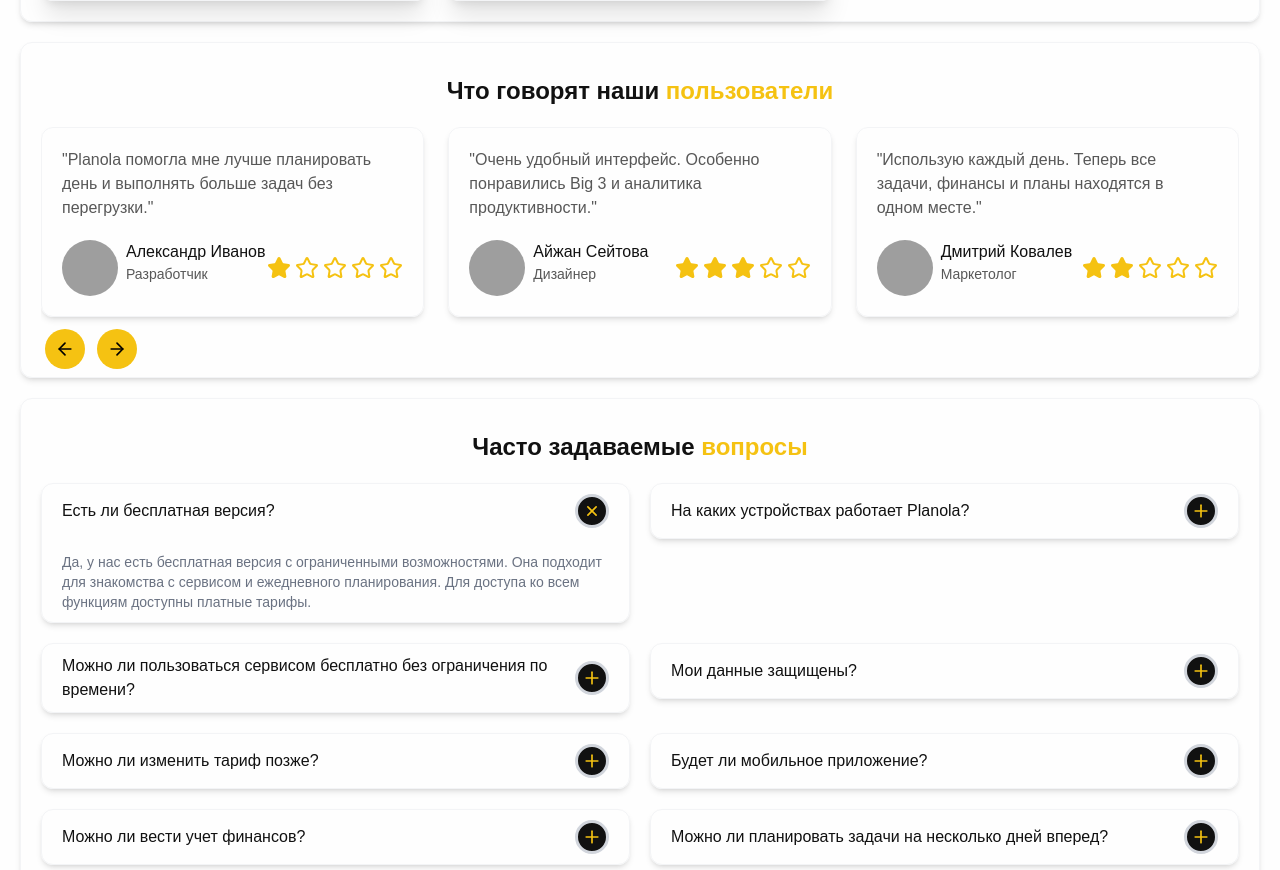
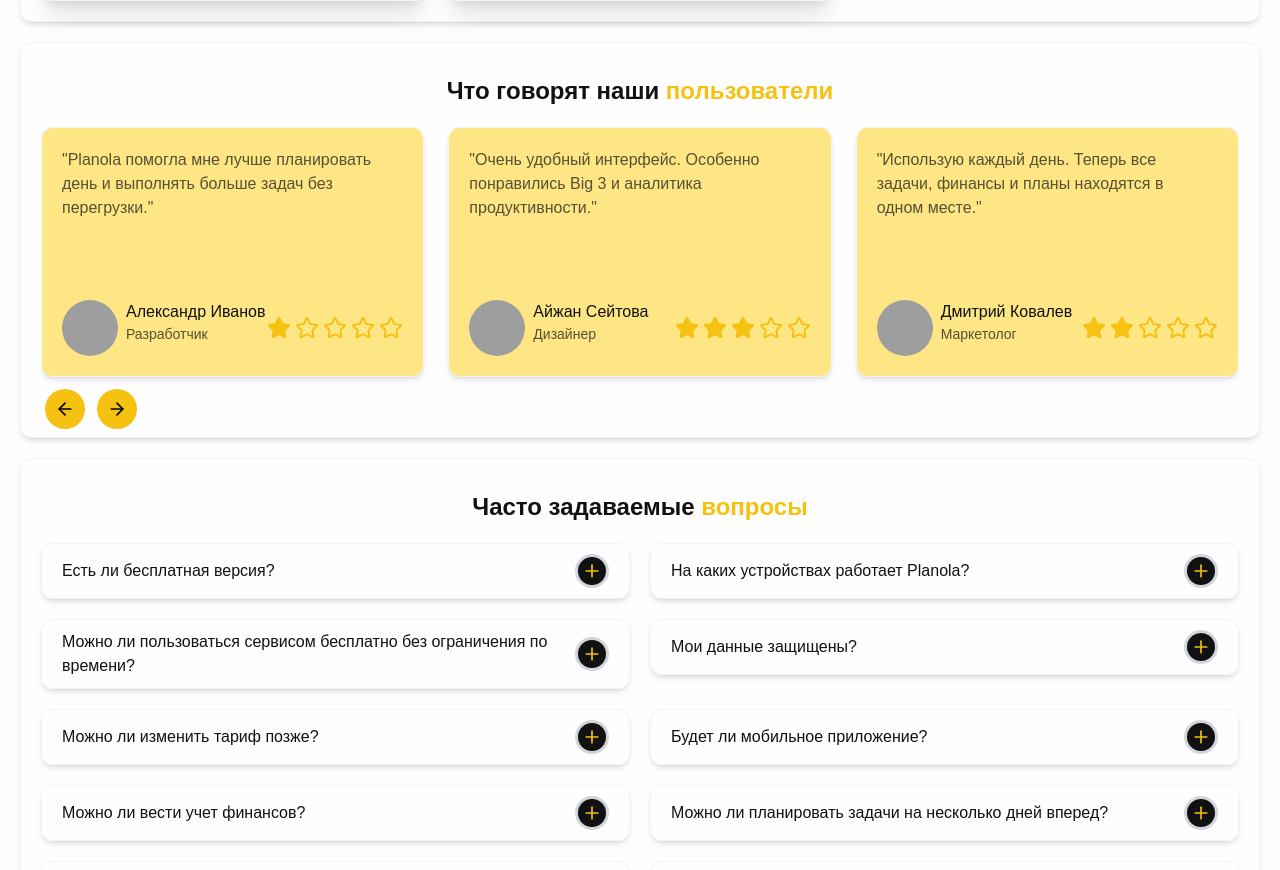
Before and after one commit to AuezKemelov19940807/planda, a Next.js app: page /dashboard in a window 1280 px wide. Shown: the part 2160-3030 px from the top of the page. Built offline with nearby package versions, Linux system fonts and the light colour scheme; grey boxes are pictures that could not be loaded.

Commit message:
fix bag landing

```diff
--- a/src/components/public/Faq.tsx
+++ b/src/components/public/Faq.tsx
@@ -67,7 +67,7 @@ const items = [
 ];
 
 export default function Faq() {
-  const [openId, setOpenId] = useState<number | null>(1);
+  const [openId, setOpenId] = useState<number | null>(null);
   const faqRef = useRef<HTMLDivElement>(null);
   const handleToggle = (id: number) => {
     setOpenId((prev) => (prev === id ? null : id));
--- a/src/components/public/Header.tsx
+++ b/src/components/public/Header.tsx
@@ -62,7 +62,7 @@ export default function Header() {
               <HeaderMenu />
             </div>
 
-            <div className=" mb-5">
+            <div className="flex flex-col items-start mb-5">
               <button className="font-semibold text-xl mt-5">
                 <span>Войти</span>
               </button>
--- a/src/components/public/Reviews.tsx
+++ b/src/components/public/Reviews.tsx
@@ -74,6 +74,7 @@ export default function Reviews() {
             <Swiper
               spaceBetween={24}
               slidesPerView={3}
+              wrapperClass="items-stretch"
               breakpoints={{
                 0: {
                   slidesPerView: 1.2,
@@ -95,11 +96,8 @@ export default function Reviews() {
               }}
             >
               {items.map((item) => (
-                <SwiperSlide
-                  className="shadow-md min-h-full flex flex-col  border-gray-100 dark:border-white/10 border rounded-xl p-5 mb-5"
-                  key={item.id}
-                >
-                  <div className="flex flex-col min-h-full">
+                <SwiperSlide key={item.id} className="h-auto">
+                  <div className="shadow-md min-h-62.5 flex flex-col h-full bg-amber-200  border-gray-100 dark:border-white/10 border rounded-xl p-5 mb-5">
                     <p className="text-black flex-1 dark:text-white opacity-70 mb-5 max-w-80 ">
                       "{item.desc}"
                     </p>
```
